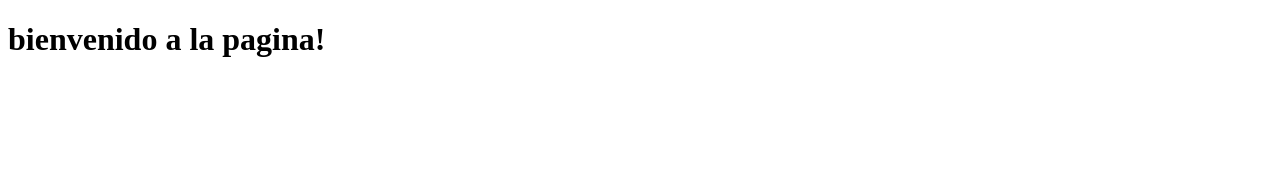
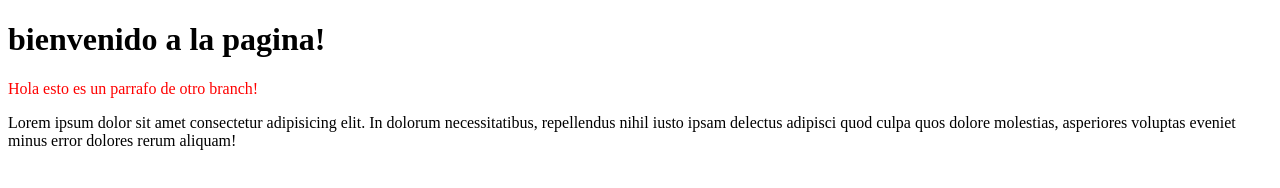
Before and after one commit to agustinfarinia1/curso-desarrollo-web, a plain HTML site: page index.html in a window 1280 px wide. Drawn offline with Linux system fonts and the light colour scheme.

Commit message:
modificaciones en temporal

```diff
--- a/css/style.css
+++ b/css/style.css
@@ -0,0 +1,3 @@
+.rojo{
+    color: red;
+}
--- a/index.html
+++ b/index.html
@@ -11,6 +11,10 @@
 
 <body>
     <h1>bienvenido a la pagina!</h1>
+    <p class="rojo">Hola esto es un parrafo de otro branch!</p>
+    <p>Lorem ipsum dolor sit amet consectetur adipisicing elit. In dolorum necessitatibus, repellendus nihil iusto ipsam
+        delectus adipisci quod culpa quos dolore molestias, asperiores voluptas eveniet minus error dolores rerum
+        aliquam!</p>
 </body>
 
 </html>
```
